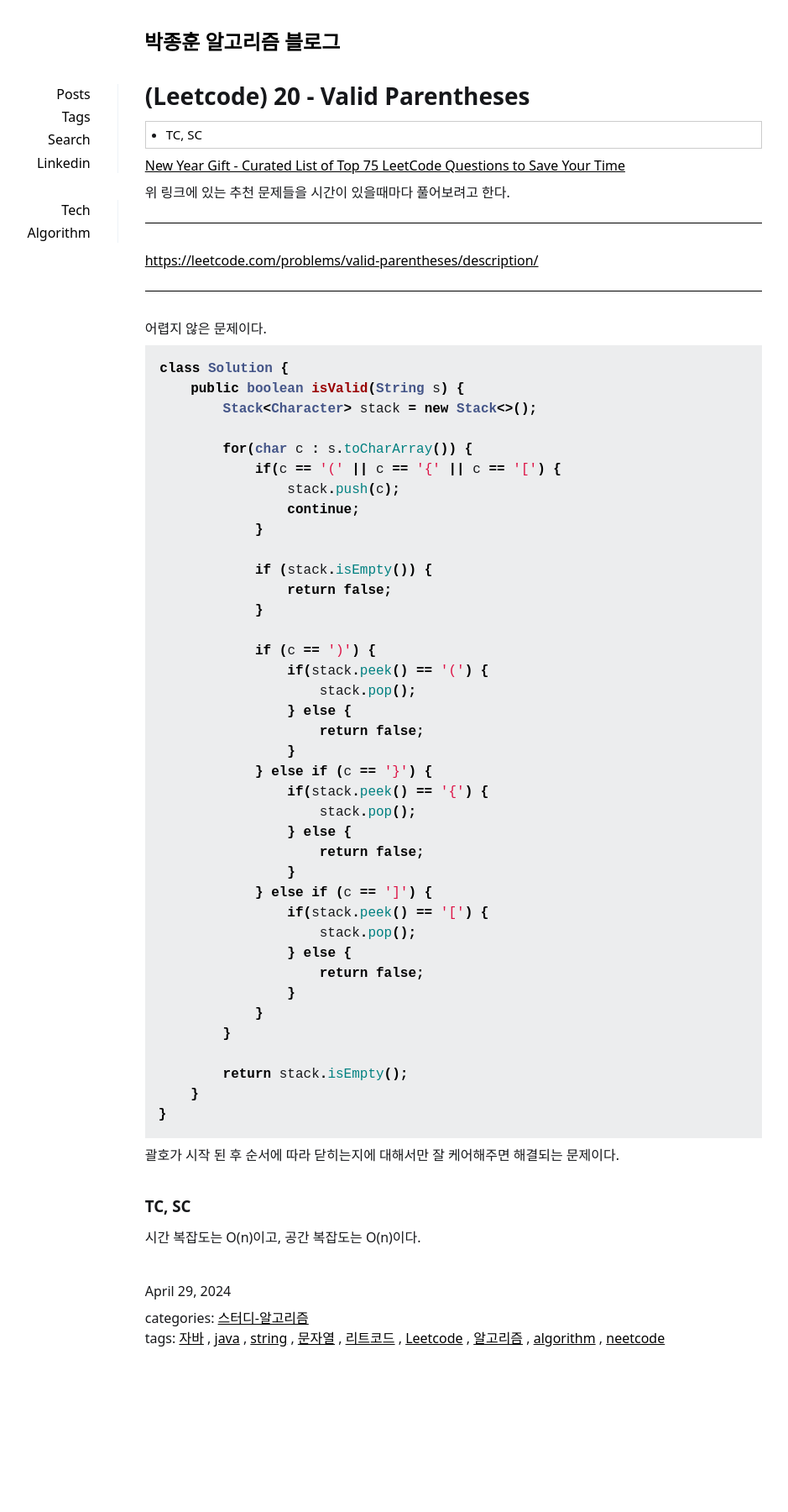
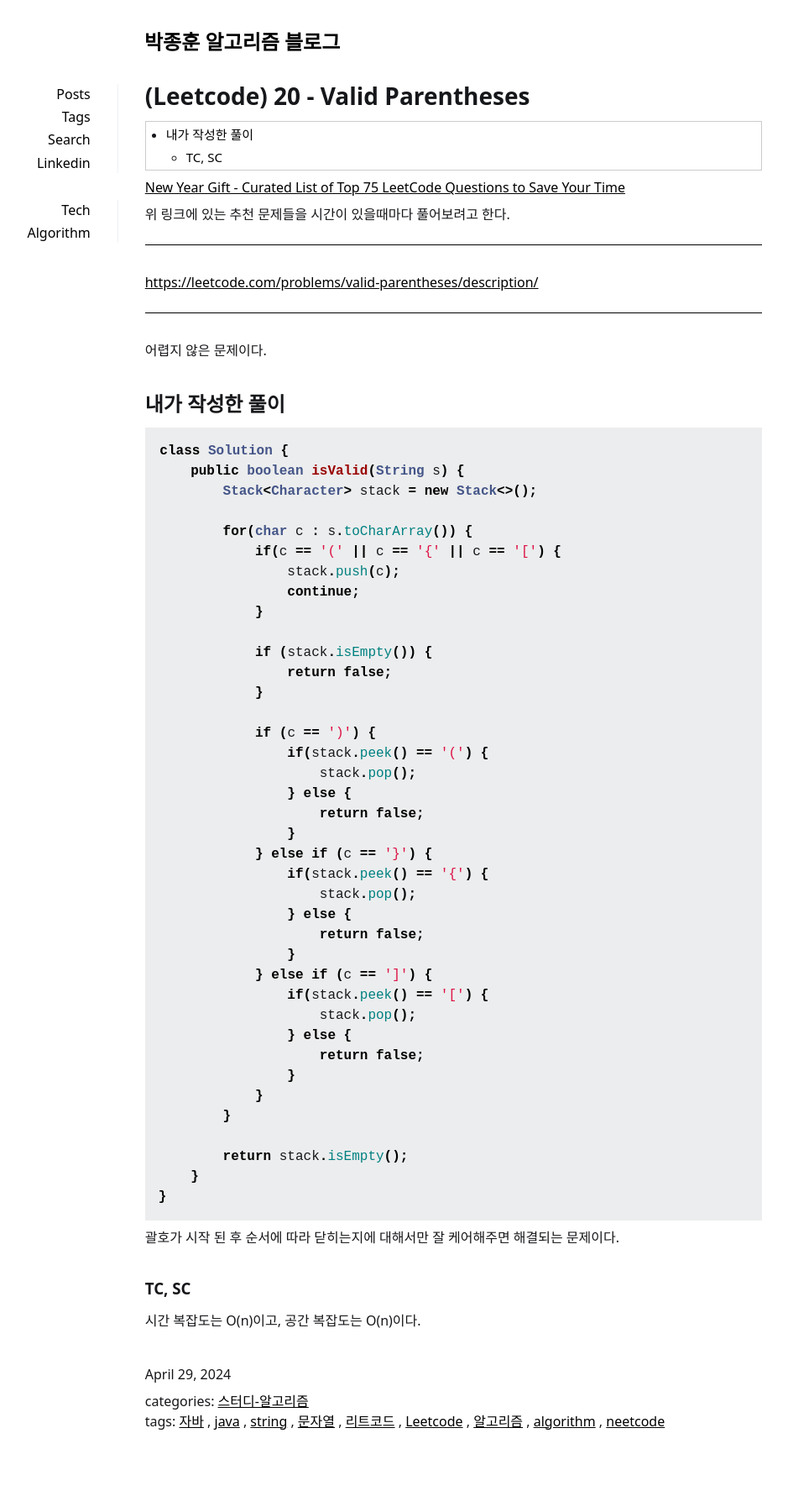
Before and after one commit to dev-jonghoonpark/algorithm-blog, a Jekyll site: the page built from _posts/2024-04-29-leetcode-20.md, in a window 1280 px wide. Shown: the whole page at 84% size, without its empty margins (180-1119 px from the left). Built offline with Jekyll 4.4.1, drawn with Linux system fonts in a browser that asks for light colours; the table of contents is made by our own code; before the commit the page ends 1701 px from its top, so only the background shows below that.

Commit message:
update post

````diff
--- a/_posts/2024-04-29-leetcode-20.md
+++ b/_posts/2024-04-29-leetcode-20.md
@@ -29,6 +29,8 @@ toc: true
 ---
 
 어렵지 않은 문제이다.
+
+## 내가 작성한 풀이
 
 ```java
 class Solution {
````
